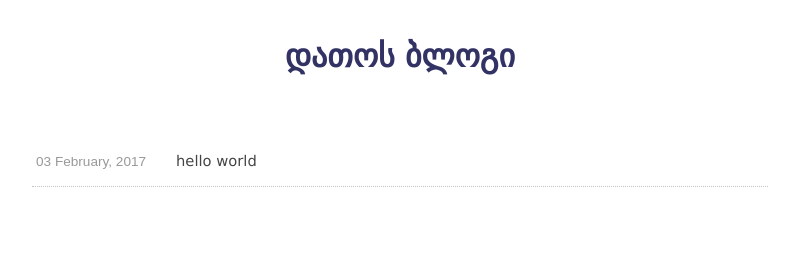
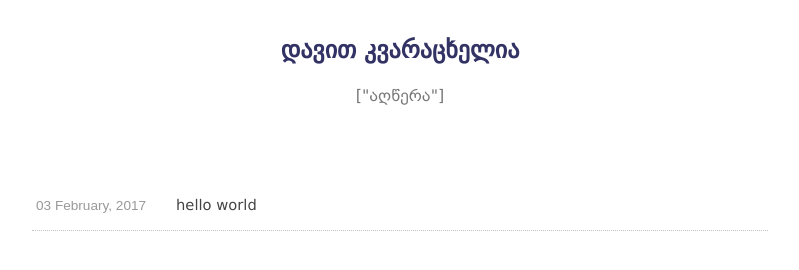
Before and after one commit to davidkvara/source, a Gatsby site: page / in a window 1280 px wide. Shown: the whole page, without its empty margins (240-1039 px from the left). Built offline with nearby package versions, Linux system fonts and the light colour scheme; Gatsby itself is replaced by a stand-in of ours.

Commit message:
new title

```diff
--- a/src/components/header.js
+++ b/src/components/header.js
@@ -1,13 +1,15 @@
 import React from "react";
 import { Link } from "gatsby";
 
-const Header = ({ siteTitle }) => (
+const Header = () => (
   <header className="pa4">
-    <div className="mw7 center pb2">
-      <h1 className="ma0 tc dejavu">
-        <Link to="/">დათოს ბლოგი</Link>
+    <div className="mw7 tc center pb2">
+      <h1 className="ma0 f3 dejavu">
+        <Link to="/">დავით კვარაცხელია</Link>
       </h1>
+      <p className="geo-text gray">["აღწერა"]</p>
     </div>
   </header>
 );
+
 export default Header;
```
